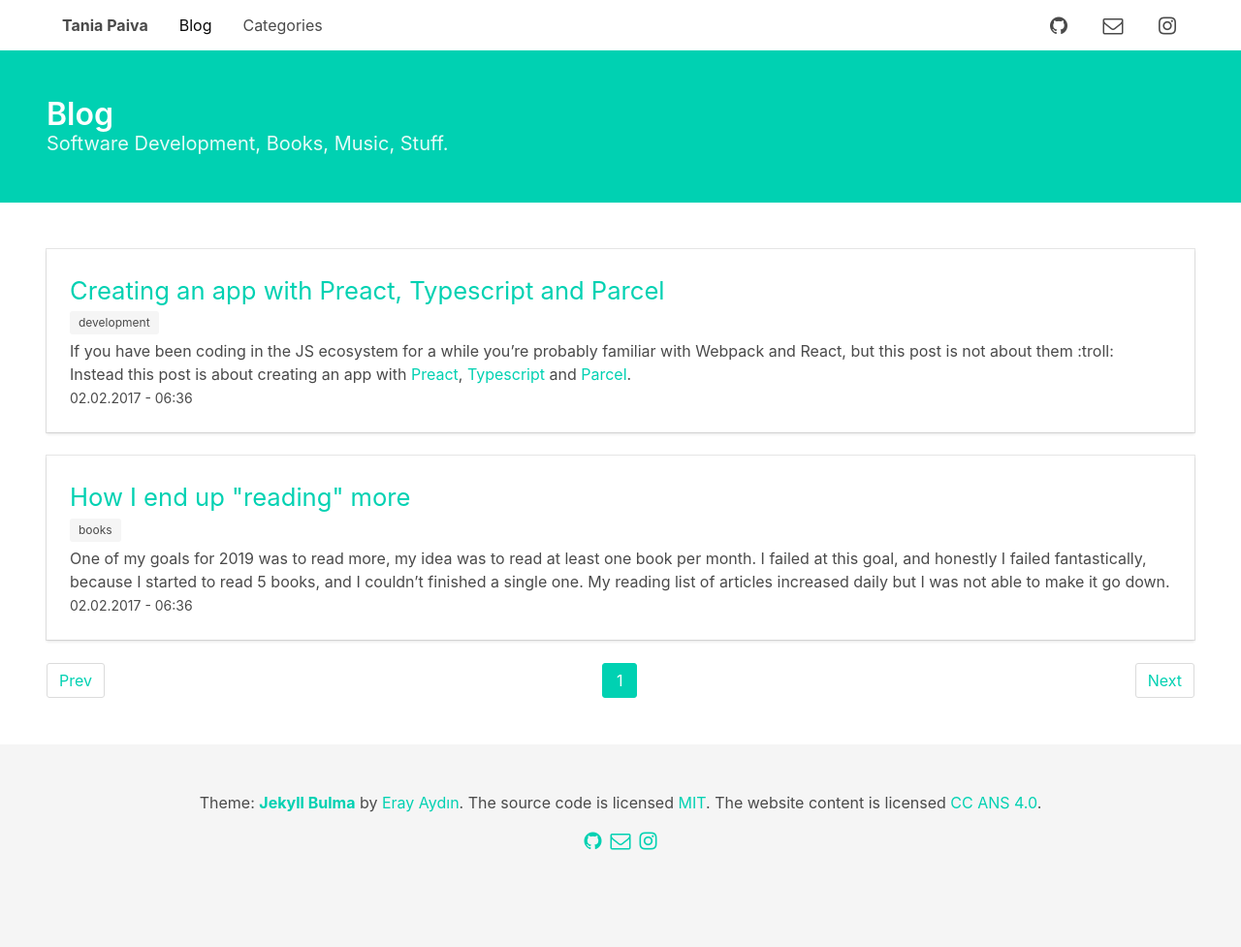
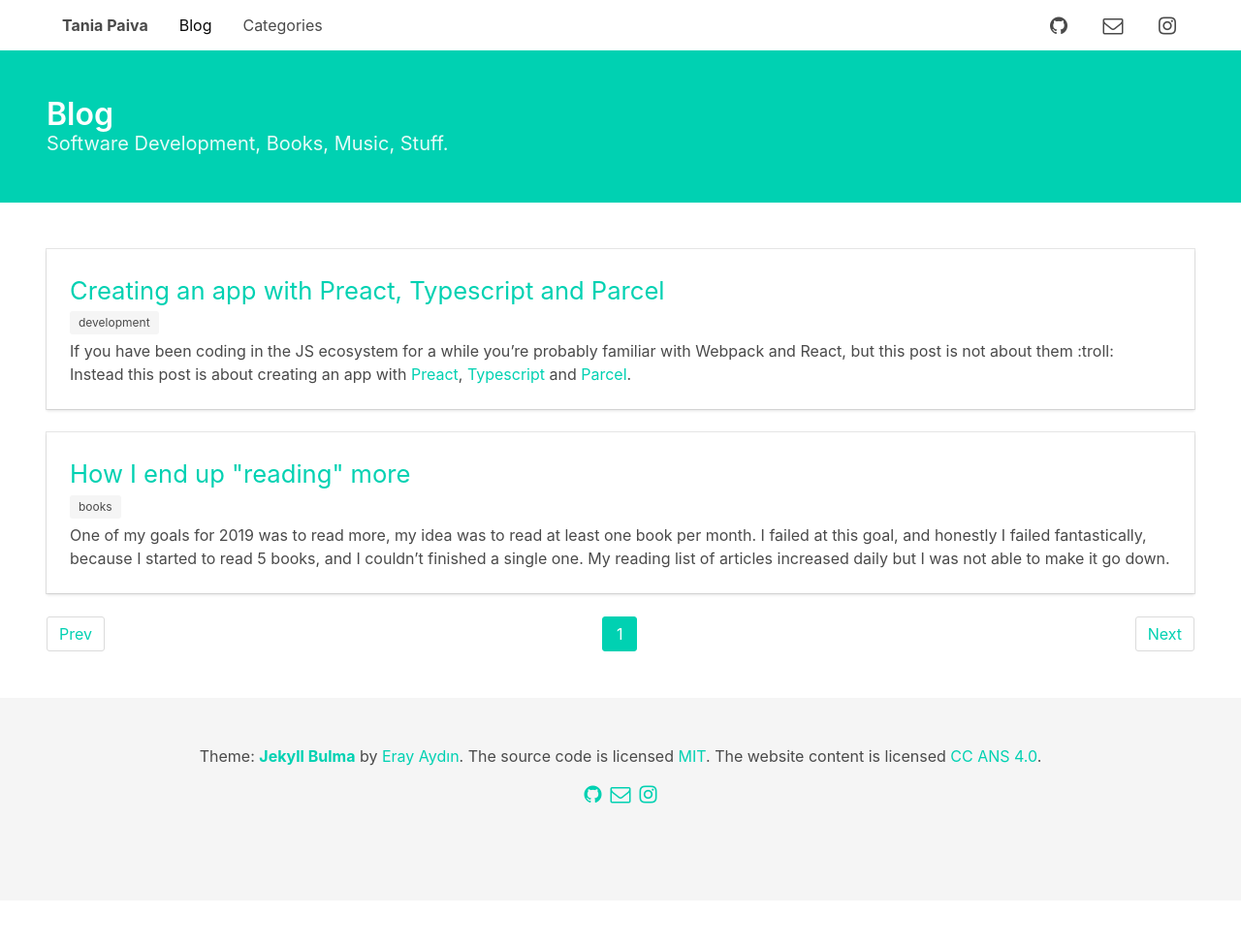
Before and after one commit to taniadaniela/taniadaniela.github.io, a Jekyll site: the page built from index.html, in a window 1280 px wide. Shown: the whole page at 97% size. Built offline with Jekyll 4.4.1, drawn with Linux system fonts in a browser that asks for light colours; the list of posts is cut into pages by our own code; comment, search, counter and statistics services are not loaded; after the commit the page ends 929 px from its top, so only the background shows below that.

Commit message:
Fix date.

```diff
--- a/index.html
+++ b/index.html
@@ -34,7 +34,6 @@
                     {% endfor %}
                 </p>
                 {{ post.excerpt }}
-                <p><small>02.02.2017 - 06:36</small></p>
             </div>
         </div>
         <br>
```
Also changed, not shown: 2 other files.
